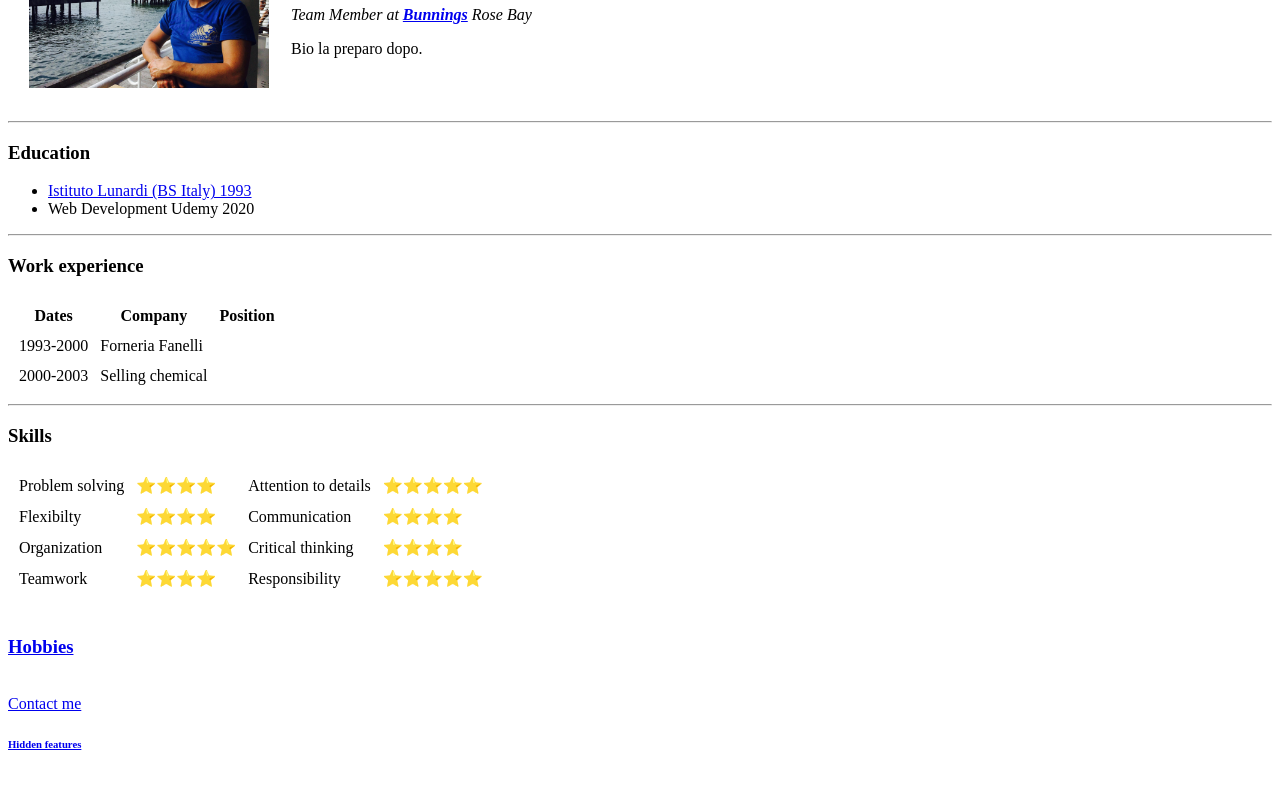
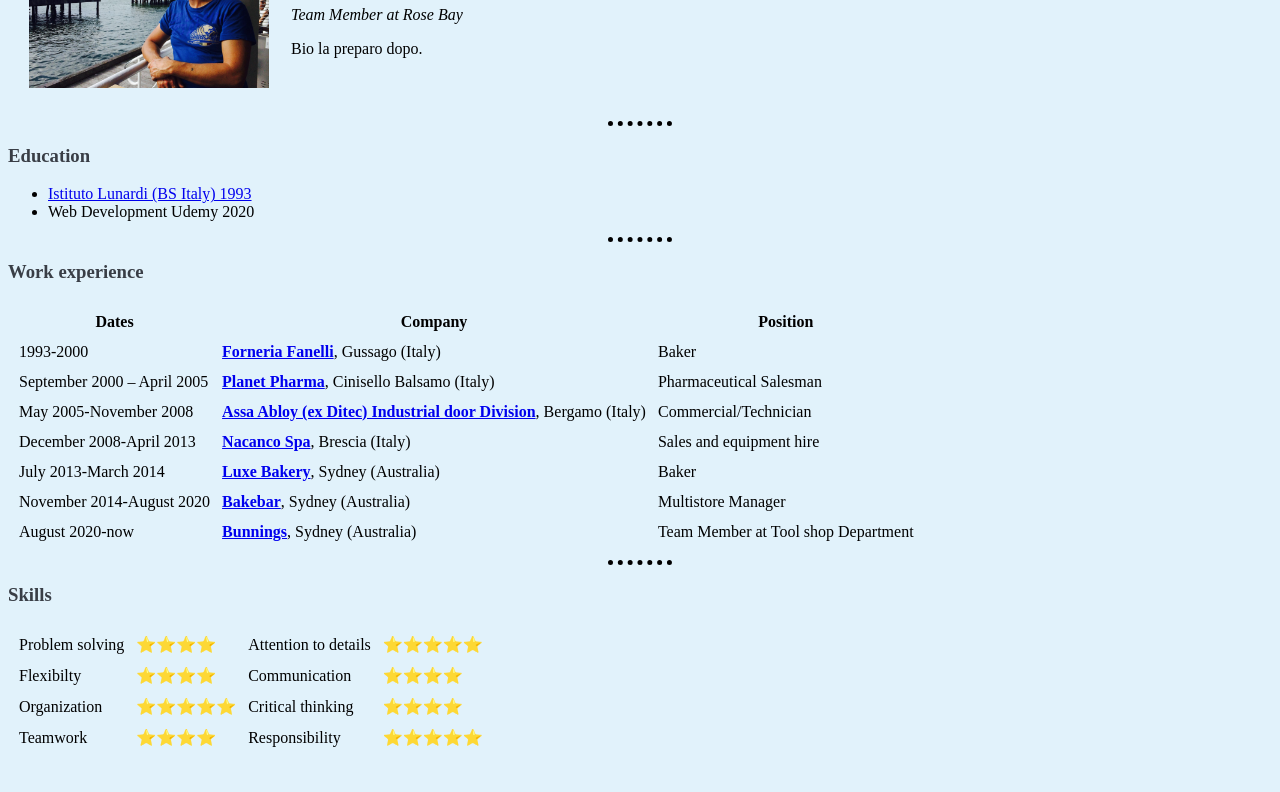
Before and after one commit to Manuwebdevelopment/cv, a plain HTML site: page index.html in a window 1280 px wide. Shown: the part 121-913 px from the top of the page. Drawn offline with Linux system fonts and the light colour scheme.

Commit message:
Add files via upload

```diff
--- /dev/null
+++ b/css/styles.css
@@ -0,0 +1,18 @@
+body {
+  background-color: #E1F2FB;
+}
+
+hr {
+
+  border-style: none;
+  border-top-style: dotted;
+  border-color: black;
+border-width: 5px;
+  width: 5%
+}
+h1 { color: #393E46;
+
+}
+h3 { color: #393E46;
+
+}
--- a/index.html
+++ b/index.html
@@ -4,6 +4,7 @@
 <head>
   <meta charset="utf-8">
   <title>Emanuele's Personal Site</title>
+  <link rel="stylesheet" href="css/styles.css">
 </head>
 
 <body>
@@ -12,7 +13,7 @@
       <td><img src="images/IMG_2076.jpeg" alt="Emanuele Bunnings" height="180" width="240"></td>
       <td>
         <h1>Emanuele Corradino Angiletti</h1>
-        <p><em>Team Member at <strong><a href="https://www.bunnings.com.au/">Bunnings</a></strong> Rose Bay</em></p>
+        <p><em>Team Member at  Rose Bay</em></p>
 
         <p>
           Bio la preparo dopo.
@@ -44,11 +45,38 @@
     </head>
     <tr>
       <td>1993-2000</td>
-      <td>Forneria Fanelli</td>
+      <td><strong><a href="https://www.paginegialle.it/gussago-bs/forneria-fanelli">Forneria Fanelli</strong></a>, Gussago (Italy)</td>
+      <td>Baker</td>
     </tr>
     <tr>
-      <td>2000-2003</td>
-      <td>Selling chemical</td>
+      <td>September 2000 – April 2005</td>
+      <td><strong><a href="http://www.planetpharma.it/?lang=en">Planet Pharma</strong></a>, Cinisello Balsamo (Italy)</td>
+      <td>Pharmaceutical Salesman</td>
+    </tr>
+    <tr>
+      <td>May 2005-November 2008</td>
+      <td><strong><a href="https://www.assaabloy.it/it/local/it/">Assa Abloy (ex Ditec) Industrial door Division</a></strong>, Bergamo (Italy)</td>
+      <td>Commercial/Technician</td>
+    </tr>
+    <tr>
+      <td>December 2008-April 2013</td>
+      <td><strong><a href="https://www.nacanco.it/">Nacanco Spa</a></strong>, Brescia (Italy)</td>
+      <td>Sales and equipment hire</td>
+    </tr>
+    <tr>
+      <td>July 2013-March 2014</td>
+      <td><strong><a href="https://www.luxebakery.com.au/">Luxe Bakery</a></strong>, Sydney (Australia)</td>
+      <td>Baker</td>
+    </tr>
+    <tr>
+      <td>November 2014-August 2020</td>
+      <td><strong><a href="https://www.bakebar.com.au/">Bakebar</a></strong>, Sydney (Australia)</td>
+      <td>Multistore Manager</td>
+    </tr>
+    <tr>
+      <td>August 2020-now</td>
+      <td><strong><a href="https://www.bunnings.com.au/">Bunnings</a></strong>, Sydney (Australia) </td>
+      <td>Team Member at Tool shop Department</td>
     </tr>
   </table>
   <hr>
@@ -86,7 +114,9 @@
   <br>
   <a href="contact.html">Contact me</a>
   <br>
-  <a href="input.html"><h6>Hidden features</h6></a>
+  <a href="input.html">
+    <h6>Hidden features</h6>
+  </a>
 </body>
 
 </html>
```
Also changed, not shown: Hobbies.html (+1 -0 lines), contact.html (+5 -2 lines), input.html (+1 -0 lines), IMG_2076.jpeg (added).
